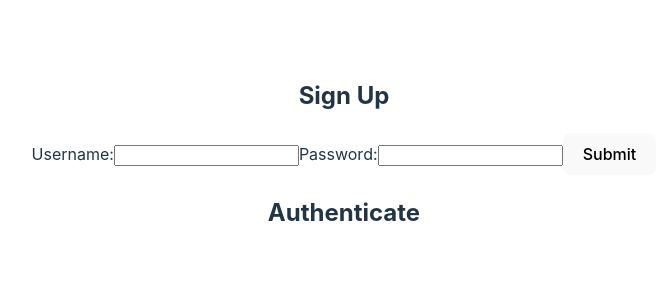
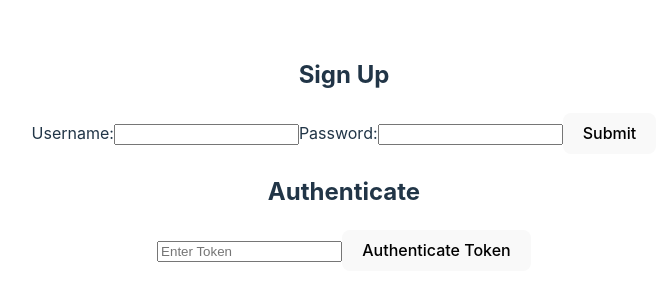
Before and after one commit to jjenni536/ReactForms, a React (Vite) app: page / in a window 1280 px wide. Shown: the part 246-546 px from the top of the page, without its empty margins (296-963 px from the left). Built offline with nearby package versions, Linux system fonts and the light colour scheme.

Commit message:
added authenticate component content and authenticated token successfully.

```diff
--- a/src/App.jsx
+++ b/src/App.jsx
@@ -3,16 +3,19 @@ import Authenticate from './components/authenticate'
 import SignUpForm from './components/SignUpForm'
 import './App.css'
 
+
+
 function App() {
+  const [token, setToken] = useState(null);
 
 
   return (
     <>
-    <SignUpForm />
-    <Authenticate />
+    <SignUpForm token={token} setToken={setToken}/>
+    <Authenticate token={token} setToken={setToken} />
 
     </>
-  )
+  );
 }
 
 export default App;
--- a/src/components/SignUpForm.jsx
+++ b/src/components/SignUpForm.jsx
@@ -3,6 +3,8 @@ const SignUpForm = () => {
 const [username, setUsername] = useState("");
 const [password, setPassword] = useState("");
 const [error, setError] = useState(null);
+const [token, setToken] = useState("");
+
 
 const handleSubmit = async (e) => {
     e.preventDefault();
@@ -19,7 +21,10 @@ const handleSubmit = async (e) => {
 			})
 		});
 const result = await response.json();
+setToken(result.token);
+console.log(token);
 console.log(result);
+
 
     } catch (error) {
       setError(error.message);
--- a/src/components/authenticate.jsx
+++ b/src/components/authenticate.jsx
@@ -1,6 +1,48 @@
+import { useState } from "react";
+
+
 const Authenticate = () => {
-    return <h2>Authenticate</h2>
+    const [token, setToken] = useState("");
+    const [authenticationResult, setAuthenticationResult] = useState(null);
+    const [error, setError] = useState(null);
 
-}
+    const handleClick = async () => {
+        try {
+          const response = await fetch("https://fsa-jwt-practice.herokuapp.com/authenticate", {
+            method: "GET",
+            headers: {
+              "Authorization": `Bearer ${token}`
+            }
+          });
+          const data = await response.json();
+      setAuthenticationResult(data);
+
+    } catch (error) {
+        setError(error.message);
+      }
+    };
+
+    return (
+    <div>
+        <h2>Authenticate</h2>
+        <input
+        type="text"
+        placeholder="Enter Token"
+        value={token}
+        onChange={(e) => setToken(e.target.value)}
+        />
+        <button onClick={handleClick}>Authenticate Token</button>
+
+        {authenticationResult && (
+            <div>
+            <h3>Authentication Result</h3>
+            <p>{JSON.stringify(authenticationResult)}</p>
+            </div>
+        )}
+
+        {error && <p>Error: {error}</p>}
+      </div>
+    );
+};
 
 export default Authenticate;
```
